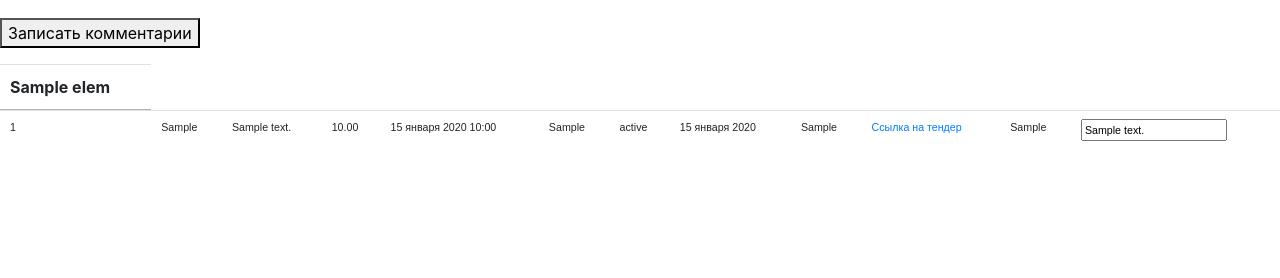
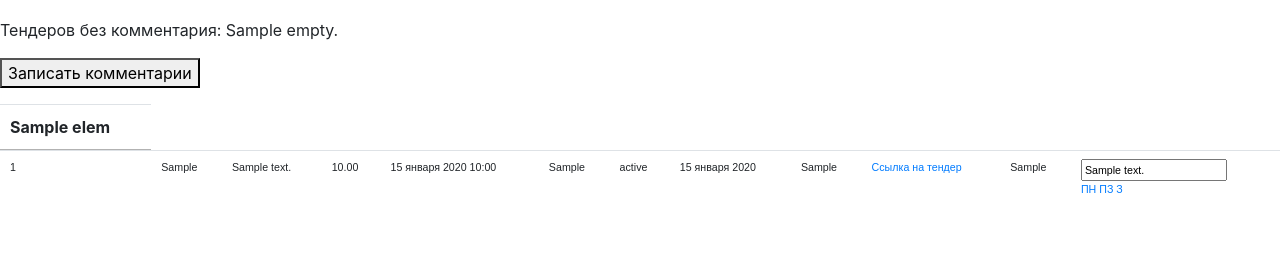
Before and after one commit to rvkstudent/tenders, a Django app: template blog/templates/index.html in a window 1280 px wide. Shown: the part 78-356 px from the top of the page. Run offline with Django 3.2, Linux system fonts and the light colour scheme; tables that the repository leaves empty hold one stand-in row (values such as "Sample post"); the template is opened without the code that fills it: values that come from a table or form of the project are taken from there, most other values are stand-ins (such as "Sample title", 1, 10 or a date in 2020); some libraries are stand-ins or nearby versions.

```diff
--- a/blog/templates/index.html
+++ b/blog/templates/index.html
@@ -50,6 +50,7 @@
 
 
   <p> Последний запуск скрипта: {{ stat|date:"d E Y H:i" }}. Количество новых тендеров: {{ result }} </p>
+  <p> Тендеров без комментария: {{ empty }}.</p>
   <button type="submit">Записать комментарии</button>
   <p id = "test"> </p>
   <table id="table_id" class="table">
@@ -106,11 +107,18 @@
             <div>{{ row.region }}</div>
           </td>
           <td>
+              <div>
             {% if row.comment == '' or row.comment == 'None' %}
             <input id="row-{{row.tender_id}}" name="row-{{row.tender_id}}" value="" type="text" > </input>
               {% else %}
               <input id="row-{{row.tender_id}}" name="row-{{row.tender_id}}" value="{{row.comment}}" type="text" > </input>
               {% endif %}
+                  </div>
+              <div>
+                  <a href="#" onclick="putText('row-{{row.tender_id}}', 'Не профиль')">ПН </a>
+                  <a href="#" onclick="putText('row-{{row.tender_id}}', 'Процедура завершена')">ПЗ </a>
+                  <a href="#" onclick="putText('row-{{row.tender_id}}', 'Зацепка №')">З </a>
+              </div>
           </td>
 
 
@@ -158,5 +166,12 @@
 } );
   </script>
 
+  <script type="text/javascript">
+function putText(id, str)
+{
+  document.getElementById(id).value = str;
+}
+</script>
+
   </body>
 </html>
--- a/blog/views.py
+++ b/blog/views.py
@@ -24,12 +24,15 @@ def show(request):
 
     result = int(stat.after) - int(stat.before)
 
+    empty = len(list(TendersTsc.objects.filter(comment='')))
+
     tenders_list = list(TendersTsc.objects.all())
 
     context = { "headers": ['Номер','Организация','Описание', 'Цена', 'Когда найден', 'Конкурс', 'Статус', 'Дата размещения', 'Найдено по фразе', 'Ссылка','Регион', 'Комментарий'],
                 'dataframe_rows':  tenders_list,
                 "stat" : last_update,
                 "result": result,
+                "empty": empty,
 
                }
 
```
